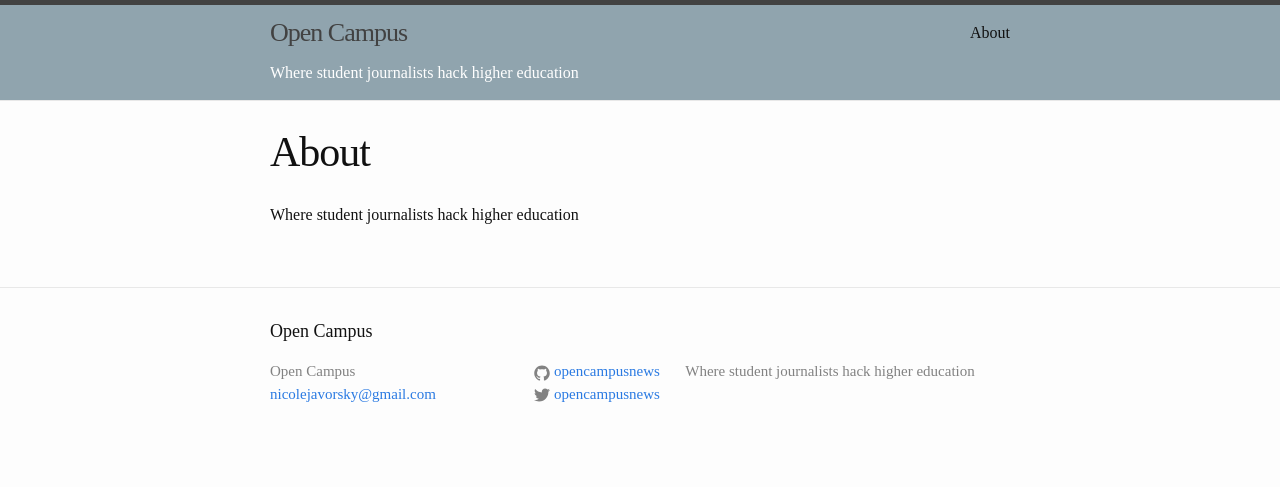
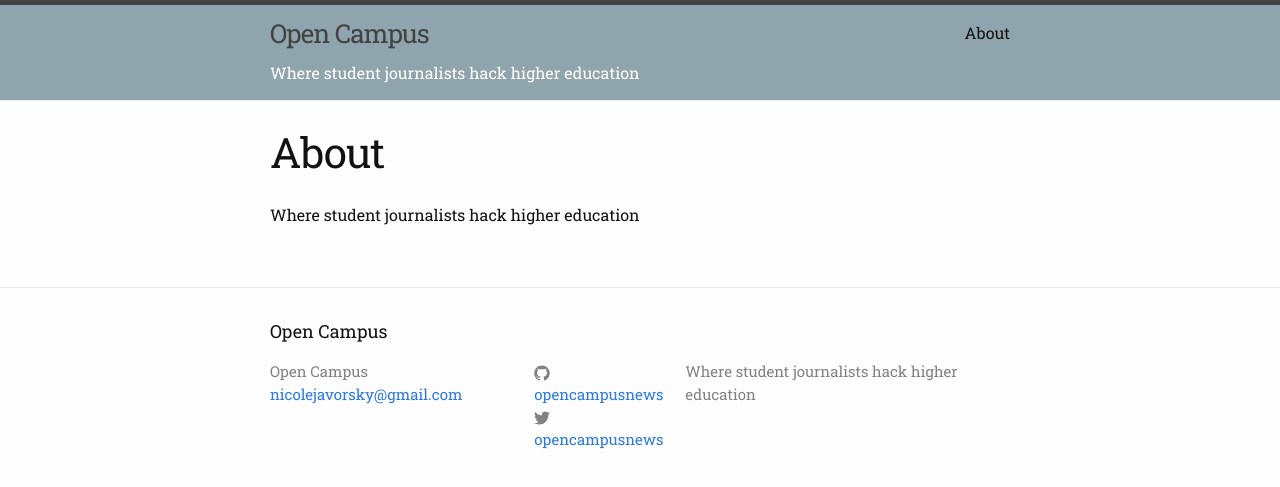
Before and after one commit to opencampusnews/opencampusnews.github.io, a Jekyll site: the page built from about.md, in a window 1280 px wide. Shown: the top 487 px of the page. Built offline with Jekyll 4.4.1, drawn with Linux system fonts in a browser that asks for light colours.

Commit message:
updated font

```diff
--- a/_includes/head.html
+++ b/_includes/head.html
@@ -5,7 +5,7 @@
 
   <title>{% if page.title %}{{ page.title | escape }}{% else %}{{ site.title | escape }}{% endif %}</title>
   <meta name="description" content="{% if page.excerpt %}{{ page.excerpt | strip_html | strip_newlines | truncate: 160 }}{% else %}{{ site.description }}{% endif %}">
-
+	<link href='https://fonts.googleapis.com/css?family=Roboto+Slab' rel='stylesheet' type='text/css'>
   <link rel="stylesheet" href="{{ "/css/main.css" | prepend: site.baseurl }}">
   <link rel="stylesheet" href="{{ "/css/style.css" | prepend: site.baseurl }}">
   <link rel="canonical" href="{{ page.url | replace:'index.html','' | prepend: site.baseurl | prepend: site.url }}">
```
